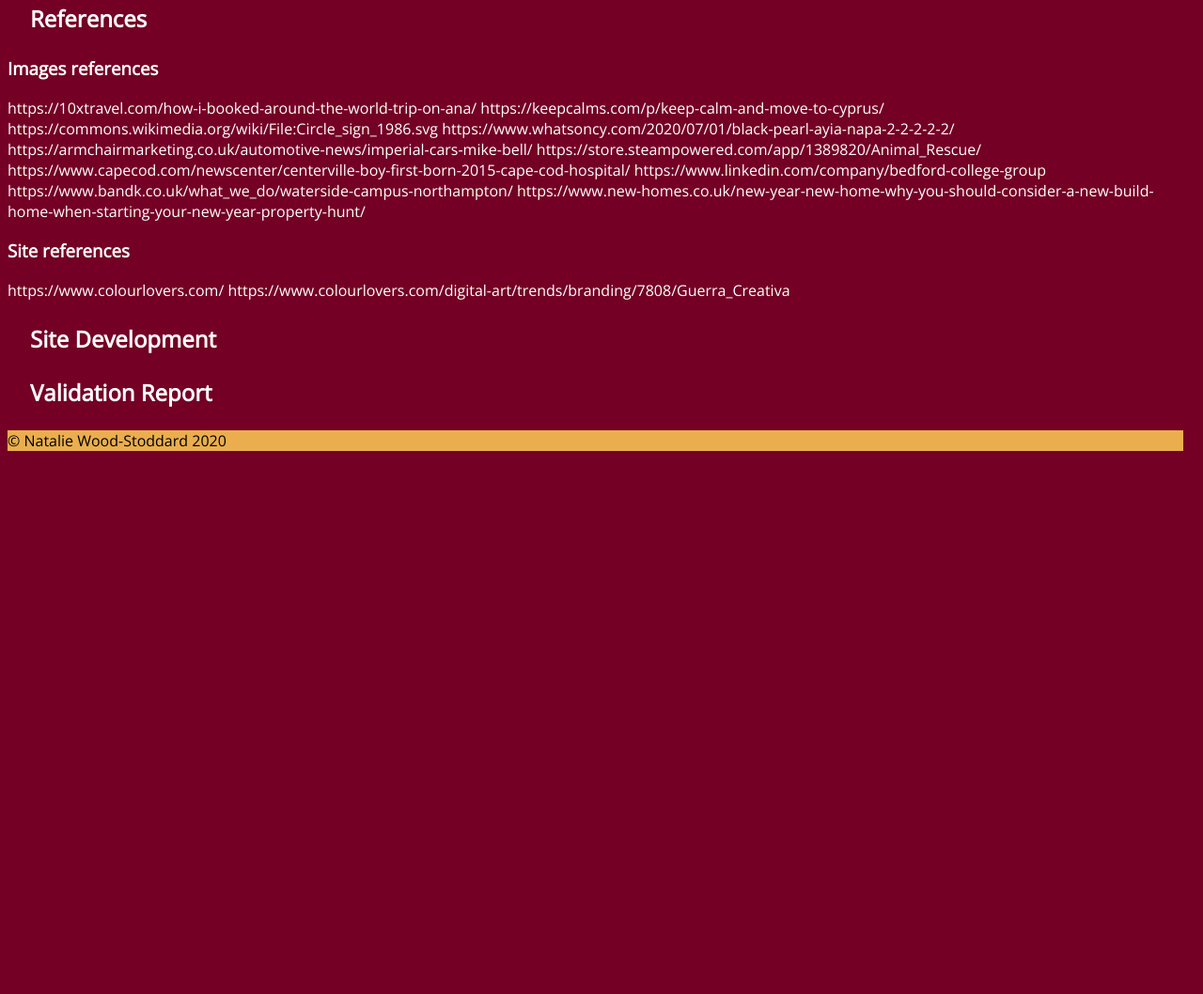
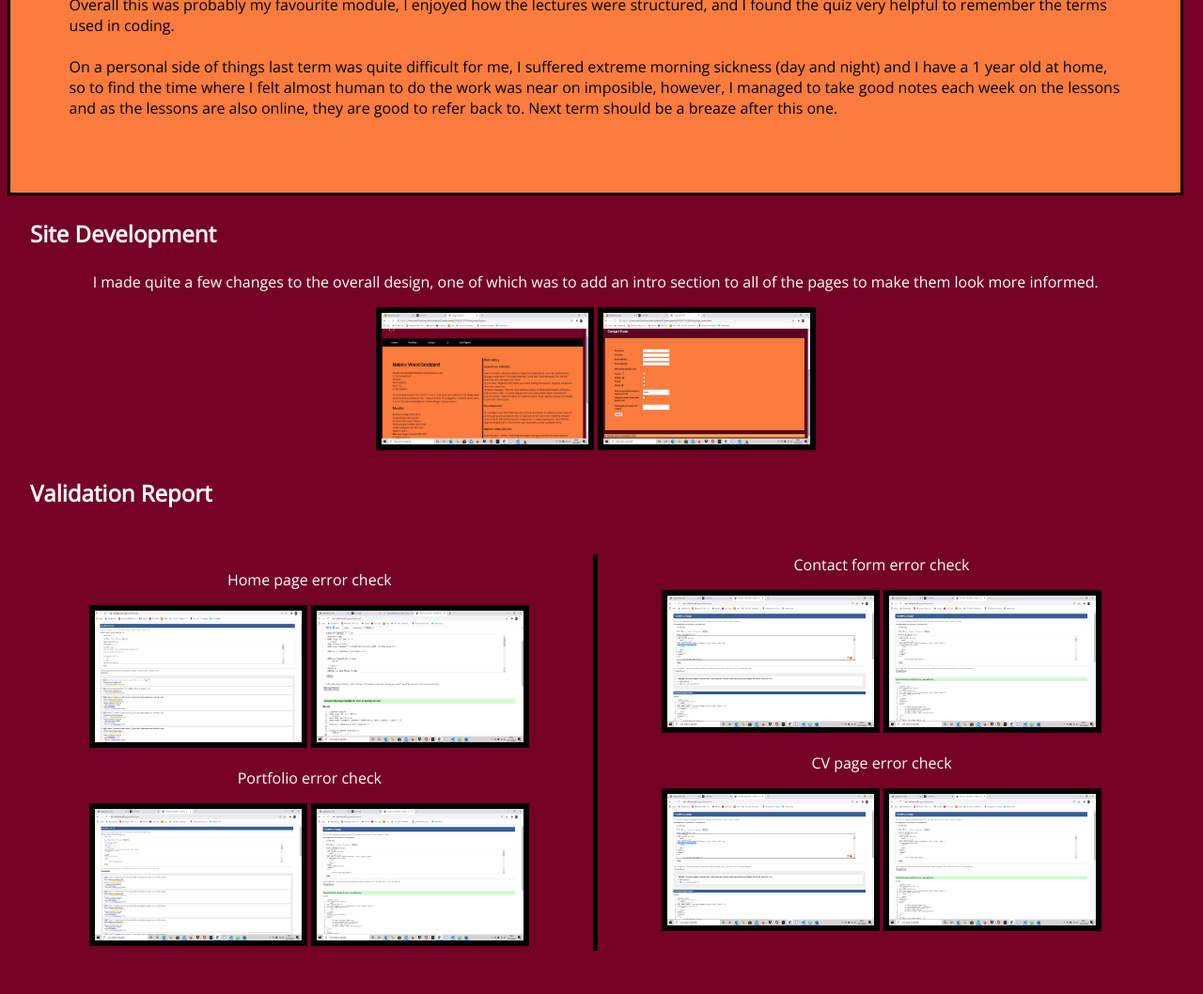
Before and after one commit to natalie-ws/Assignment, a plain HTML site: page sitereport.html in a window 1280 px wide. Shown: the part 931-1989 px from the top of the page at 94% size. Before the commit the page ends 1419 px from the top, so only its background shows below. Drawn offline with nearby package versions, Linux system fonts and the light colour scheme.

Commit message:
refernces done

```diff
--- a/desktop.css
+++ b/desktop.css
@@ -85,6 +85,24 @@ nav {
                 grid-gap: 0.5em;
                 }
 
+.sitedevelopment {
+    text-align: center;
+}
+
+.validationreport {
+    column-count: 2;
+    column-gap: 1em;
+    column-rule-style: solid;
+    column-rule-width: 5px;
+    column-rule-color: black;
+    grid-area: main;
+    background-color: #740025;
+    color: white;
+    border: #EAAE4E;
+    padding: 2%;
+    border-style: none;
+    text-align: center;
+  }
 
 footer {
     background-color: #EAAE4E;
--- a/main.css
+++ b/main.css
@@ -51,3 +51,31 @@ h2 {
     padding: 5%;
     border-style: solid;
   }
+
+
+.sitereport{
+    padding: 5%;
+    text-align: left;
+    border-style: solid;
+    border-color: black;
+    box-shadow: #EAAE4E;
+    font-family: 'Open Sans', sans-serif;
+    background-color:#FC7C3D;
+    color: black;
+}
+
+ .sitedevelopment img {
+    width: 220px;
+    height: 140px;
+    border-style: solid;
+    border-width: 0.4em;
+    border-color: black;
+ }
+
+ .validationreport img {
+    width: 220px;
+    height: 140px;
+    border-style: solid;
+    border-width: 0.4em;
+    border-color: black
+ }
--- a/mobile.css
+++ b/mobile.css
@@ -155,16 +155,6 @@ li {
         grid-gap: 0.5em;
         }
 
-.sitereport{
-    padding: 5%;
-    text-align: left;
-    border-style: solid;
-    border-color: black;
-    box-shadow: #EAAE4E;
-    font-family: 'Open Sans', sans-serif;
-    background-color:#FC7C3D;
-    color: black;
-}
 
     footer{
         grid-area: footer;
--- a/sitereport.html
+++ b/sitereport.html
@@ -46,50 +46,59 @@
 <h3>Module experience</h3>Overall this was probably my favourite module, I enjoyed how the lectures were structured, and I found the quiz very helpful to remember the terms used in coding. <br><br> On a personal side of things last term was quite difficult for me, I suffered extreme morning sickness (day and night) and I have a 1 year old at home, so to find the time where I felt almost human to do the work was near on imposible, however, I managed to take good notes each week on the lessons and as the lessons are also online, they are good to refer back to. Next term should be a breaze after this one. </p>
 </div>
 
+
+<div class="sitedevelopment">
+<h2>Site Development</h2>
+<p>I made quite a few changes to the overall design, one of which was to add an intro section to all of the pages to make them look more informed.</p>
+<img src="Images/cvbefore.jpeg" alt="CV progress">
+<img src="Images/formbefore.jpeg" alt="Form Progress">
+
+</div>
+<h2>Validation Report</h2>
+<div class="validationreport">
+<p>Home page error check</p>
+<img src="Images/homeerror1.jpeg" alt="Before with errors">
+<img src="Images/homeerrordone1.jpeg" alt="Home errors fixed">
+<p>Portfolio error check</p>
+<img src="Images/portfolioerror1.jpeg" alt="Portfolio Errors">
+<img src="Images/portfolioerrordone1.jpeg" alt="Portfolio errors fixed">
+<p>Contact form error check</p>
+<img src="Images/cverror1.jpeg" alt="Contact errors">
+<img src="Images/cverrordone1.jpeg" alt="Contact Form errors fixed">
+<p>CV page error check</p>
+<img src="Images/cverror1.jpeg" alt="CV errors">
+<img src="Images/cverrordone1.jpeg" alt="CV errors fixed">
+
+
+</div>
 <div class="references">
     <h2>References</h2>
     <h3>Images references</h3>
 
 <!-- images references -->
-https://10xtravel.com/how-i-booked-around-the-world-trip-on-ana/
-    https://keepcalms.com/p/keep-calm-and-move-to-cyprus/
-    https://commons.wikimedia.org/wiki/File:Circle_sign_1986.svg
-    https://www.whatsoncy.com/2020/07/01/black-pearl-ayia-napa-2-2-2-2-2/
-    https://armchairmarketing.co.uk/automotive-news/imperial-cars-mike-bell/
-    https://store.steampowered.com/app/1389820/Animal_Rescue/
-    https://www.capecod.com/newscenter/centerville-boy-first-born-2015-cape-cod-hospital/
-    https://www.linkedin.com/company/bedford-college-group
-    https://www.bandk.co.uk/what_we_do/waterside-campus-northampton/
-    https://www.new-homes.co.uk/new-year-new-home-why-you-should-consider-a-new-build-home-when-starting-your-new-year-property-hunt/
+Zaks, A., 2021. How I Booked An Around The World Trip On ANA - 10Xtravel. [online] 10xTravel. Available at: <https://10xtravel.com/how-i-booked-around-the-world-trip-on-ana/> [Accessed 1 January 2021].<br>
+Keepcalms.com. 2021. KEEP CALM AND MOVE TO CYPRUS. [online] Available at: <https://keepcalms.com/p/keep-calm-and-move-to-cyprus/> [Accessed 1 January 2021].<br>
+Freddie, 2014. File:Circle Sign 1986.Svg - Wikimedia Commons. [online] Commons.wikimedia.org. Available at: <https://commons.wikimedia.org/wiki/File:Circle_sign_1986.svg> [Accessed 1 January 2021].<br>
+Unknown, 2020. The Black Pearl, Pirate Boat Trip, Ayia Napa. [online] What's On Cyprus. Available at: <https://www.whatsoncy.com/2020/07/01/black-pearl-ayia-napa-2-2-2-2-2/> [Accessed 1 January 2021].<br>
+Bell, M., 2019. Imperial Cars' Legend Mike Bell: As Serious As Serious Gets | Armchair Marketing | Digital Marketing & Automotive Advertising Tools.. [online] Armchair Marketing | Digital Marketing & Automotive Advertising Tools. Available at: <https://armchairmarketing.co.uk/automotive-news/imperial-cars-mike-bell/> [Accessed 1 January 2021].<br>
+Store.steampowered.com. 2020. Animal Rescue On Steam. [online] Available at: <https://store.steampowered.com/app/1389820/Animal_Rescue/> [Accessed 1 January 2021].<br>
+Unknown, 2015. Centerville Boy Is First Born In 2015 At Cape Cod Hospital. [online] CapeCod.com. Available at: <https://www.capecod.com/newscenter/centerville-boy-first-born-2015-cape-cod-hospital/> [Accessed 1 January 2021].<br>
+Bowmer + Kirkland. 2021. Waterside Campus, The University Of Northampton | Bowmer + Kirkland. [online] Available at: <https://www.bandk.co.uk/what_we_do/waterside-campus-northampton/> [Accessed 1 January 2021].<br>
+New-Homes. 2017. New Year, New Home – Why You Should Consider A New Build Home When Starting Your New Year Property Hunt - New-Homes. [online] Available at: <https://www.new-homes.co.uk/new-year-new-home-why-you-should-consider-a-new-build-home-when-starting-your-new-year-property-hunt/> [Accessed 1 January 2021].<br>
 
 <h3>Site references</h3>
 
 
-<!-- where I got the column code from
-https://www.w3schools.com/css/css3_multiple_columns.asp -->
-<!-- lorem ipsum image placeholders
-https://loremflickr.com/
-<img src="https://loremflickr.com/320/240" /> (random pictures of kittens) -->
-<!-- where I got the nav from
-https://www.w3schools.com/css/css_navbar_horizontal.asp -->
-
-<!-- where I got the colours from -->
-
-https://www.colourlovers.com/
-https://www.colourlovers.com/digital-art/trends/branding/7808/Guerra_Creativa
+<p>Where I got the column code from:<br>
+W3schools.com. 2020. CSS Multiple Columns. [online] Available at: <https://www.w3schools.com/css/css3_multiple_columns.asp> [Accessed 1 January 2021].<br>
+<br>Lorem ipsum image placeholders:<br>
+Fakhamzadeh, B., 2021. Loremflickr.Com. [online] LoremFlickr.com. Available at: <https://loremflickr.com/> [Accessed 1 January 2021].<br>
+<br>Where I got part of the navigation code from:<br>
+W3schools.com. n.d. CSS Horizontal Navigation Bar. [online] Available at: <https://www.w3schools.com/css/css_navbar_horizontal.asp> [Accessed 1 January 2021].<br>
+<br>Where I got the colours from:<br>
+Colourlovers.com. 2013. Trend / Guerra Creativa :: Colourlovers. [online] Available at: <https://www.colourlovers.com/digital-art/trends/branding/7808/Guerra_Creativa> [Accessed 1 January 2021].</p>
 
 </div>
-<div class="sitedevelopment">
-<h2>Site Development</h2>
-
-
-</div>
-<div class="validationreport">
-<h2>Validation Report</h2>
-
-
-</div>
-
 </Main>
 
 <Footer>© Natalie Wood-Stoddard 2020</Footer>
```
